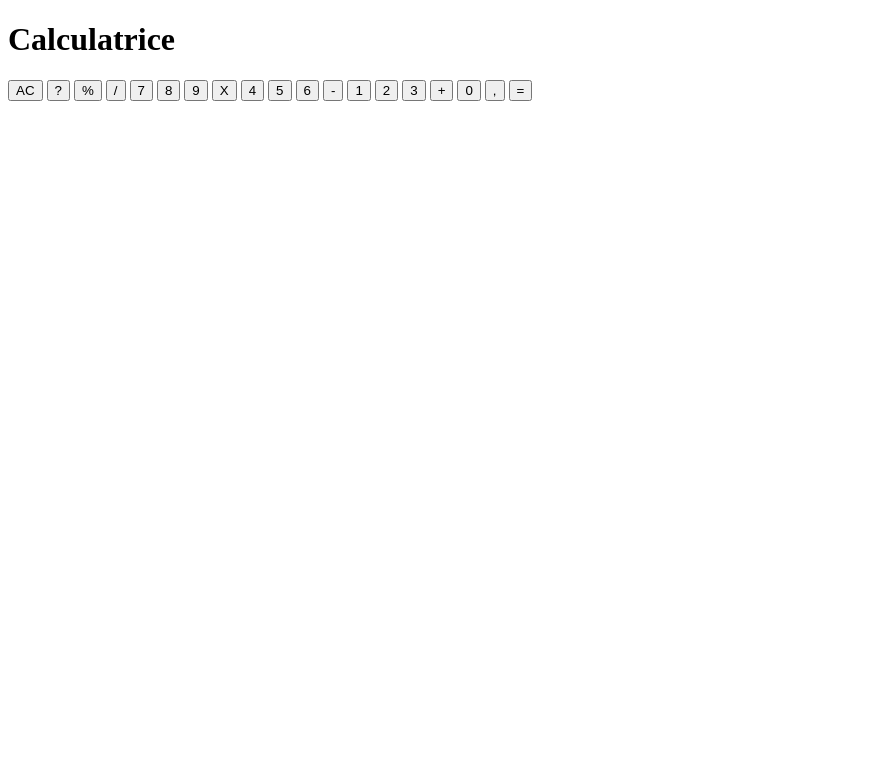
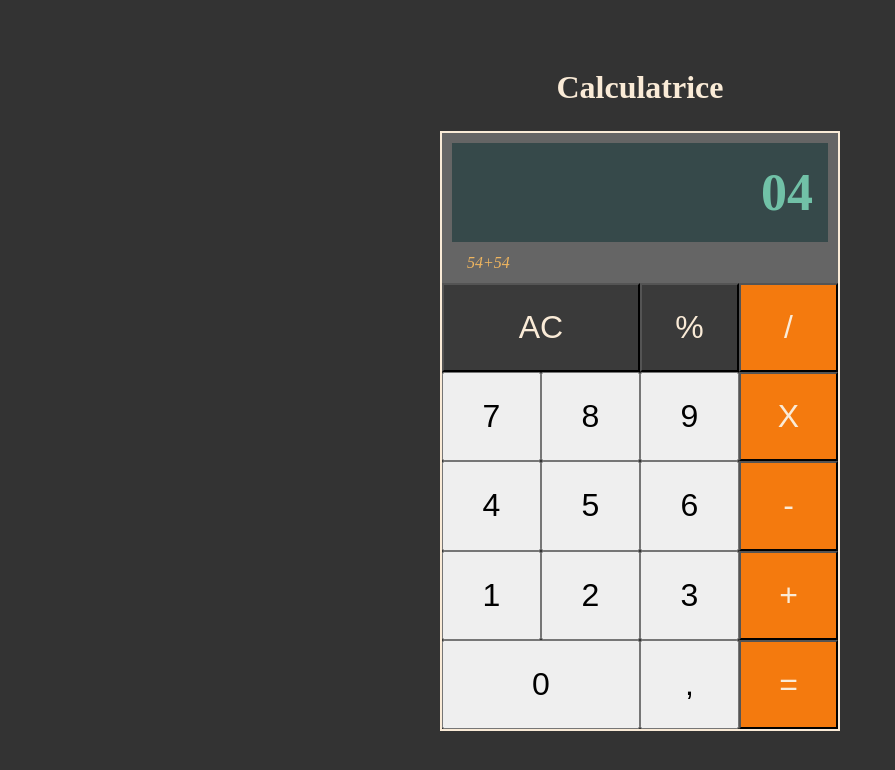
Before and after one commit to alain-guillon-it/Calculatrice_JS, a plain HTML site: page index.html in a window 1280 px wide. Shown: the whole page, without its empty margins (0-895 px from the left). Drawn offline with Linux system fonts and the light colour scheme.

Commit message:
:v 1.0.0 - feature:create
Création du css pour la calculatrice

```diff
--- a/assets/css/style.css
+++ b/assets/css/style.css
@@ -0,0 +1,99 @@
+* {
+  margin: 0;
+  padding: 0;
+  box-sizing: border-box;
+}
+
+body {
+    min-height: 100vh;
+    background-color: #333;
+    display: flex;
+    flex-direction: column;
+    align-items: center;
+    justify-content: center;
+}
+
+h1 {
+    margin-bottom: 25px;
+    color: antiquewhite;
+}
+
+section.calculatrice {
+    width: 400px;
+    height: 600px;
+    border: 2px solid antiquewhite;
+    display: grid;
+    grid-template-rows: 150px 1fr;
+    grid-template-columns: 1fr;
+    grid-template-areas:
+        "show"
+        "buttons"
+    ;
+}
+
+.calculatrice__affichage {
+    grid-area: show;
+    width: 100%;
+    background-color: rgb(101, 101, 101);
+    display: flex;
+    flex-direction: column;
+    padding: 10px;
+}
+.calculatrice__affichage--show {
+    display: flex;
+    align-items: center;
+    justify-content: flex-end;
+    font-size: 52px;
+    font-weight: 700;
+    padding: 20px 15px;
+    background-color: rgb(54, 73, 74);
+    color: rgb(113, 193, 167);
+    width: 100%;
+}
+
+.calculatrice__affichage--calcul {
+    display: flex;
+    align-items: center;
+    height: 100%;
+    padding: 10px 15px 0;
+    font-style: italic;
+    color: rgb(239, 181, 95);
+}
+
+.calculatrice__buttons {
+    display: grid;
+    grid-template-columns: repeat(4, 1fr);
+    grid-template-areas:
+        "ac ac pourcent division"
+        "sept huit neuf multiply"
+        "quatre cinq six soustraction"
+        "un deux trois addition"
+        "zero zero virgule egale"
+    ;
+}
+
+.calculatrice__buttons--btn {
+    font-size: 32px;
+    cursor: pointer;
+}
+
+.calculatrice__buttons--btn:nth-child(1),
+.calculatrice__buttons--btn:nth-child(2) {
+    background-color: rgb(58, 58, 58);
+    color: antiquewhite;
+}
+.calculatrice__buttons--btn:nth-child(3),
+.calculatrice__buttons--btn:nth-child(7),
+.calculatrice__buttons--btn:nth-child(11),
+.calculatrice__buttons--btn:nth-child(15),
+.calculatrice__buttons--btn:nth-child(18) {
+    background-color: rgb(244, 122, 14);
+    color: antiquewhite;
+}
+
+.calculatrice__buttons--btn:nth-child(1) {
+    grid-area: ac;
+}
+.calculatrice__buttons--btn:nth-child(16) {
+    grid-area: zero;
+}
--- a/index.html
+++ b/index.html
@@ -12,29 +12,30 @@
     <h1>Calculatrice</h1>
     <section class="calculatrice">
       <div class="calculatrice__affichage">
-        <span class="calculatrice__affichage--show"></span>
-        <span class="calculatrice__affichage--calcul"></span>
+        <span class="calculatrice__affichage--show">
+          04
+        </span>
+        <span class="calculatrice__affichage--calcul">54+54</span>
       </div>
       <div class="calculatrice__buttons">
-        <button class="calculatrice__buttons--button">AC</button>
-        <button class="calculatrice__buttons--button">?</button>
-        <button class="calculatrice__buttons--button">%</button>
-        <button class="calculatrice__buttons--button">/</button>
-        <button class="calculatrice__buttons--button">7</button>
-        <button class="calculatrice__buttons--button">8</button>
-        <button class="calculatrice__buttons--button">9</button>
-        <button class="calculatrice__buttons--button">X</button>
-        <button class="calculatrice__buttons--button">4</button>
-        <button class="calculatrice__buttons--button">5</button>
-        <button class="calculatrice__buttons--button">6</button>
-        <button class="calculatrice__buttons--button">-</button>
-        <button class="calculatrice__buttons--button">1</button>
-        <button class="calculatrice__buttons--button">2</button>
-        <button class="calculatrice__buttons--button">3</button>
-        <button class="calculatrice__buttons--button">+</button>
-        <button class="calculatrice__buttons--button">0</button>
-        <button class="calculatrice__buttons--button">,</button>
-        <button class="calculatrice__buttons--button">=</button>
+        <button class="calculatrice__buttons--btn">AC</button>
+        <button class="calculatrice__buttons--btn">%</button>
+        <button class="calculatrice__buttons--btn">/</button>
+        <button class="calculatrice__buttons--btn">7</button>
+        <button class="calculatrice__buttons--btn">8</button>
+        <button class="calculatrice__buttons--btn">9</button>
+        <button class="calculatrice__buttons--btn">X</button>
+        <button class="calculatrice__buttons--btn">4</button>
+        <button class="calculatrice__buttons--btn">5</button>
+        <button class="calculatrice__buttons--btn">6</button>
+        <button class="calculatrice__buttons--btn">-</button>
+        <button class="calculatrice__buttons--btn">1</button>
+        <button class="calculatrice__buttons--btn">2</button>
+        <button class="calculatrice__buttons--btn">3</button>
+        <button class="calculatrice__buttons--btn">+</button>
+        <button class="calculatrice__buttons--btn">0</button>
+        <button class="calculatrice__buttons--btn">,</button>
+        <button class="calculatrice__buttons--btn">=</button>
       </div>
     </section>
   </body>
```
